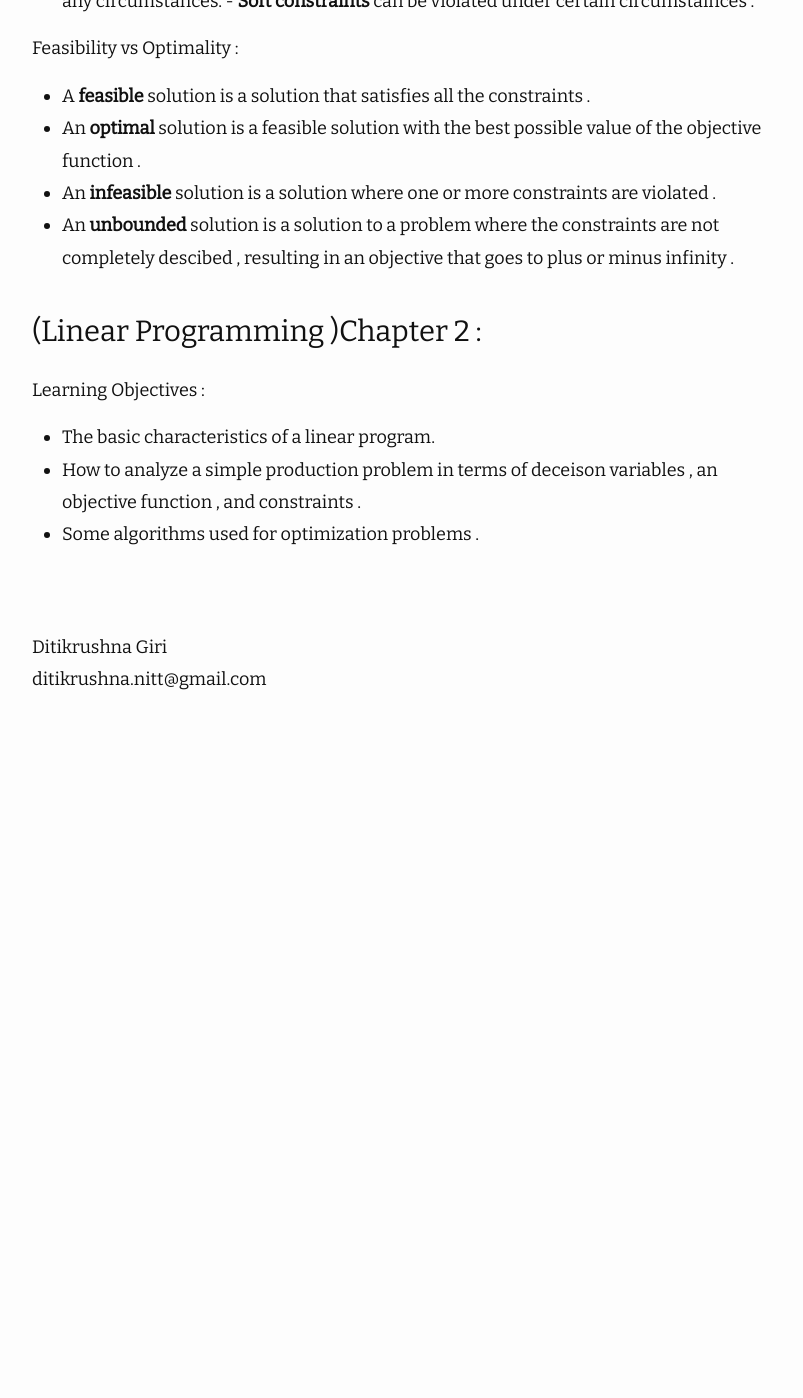
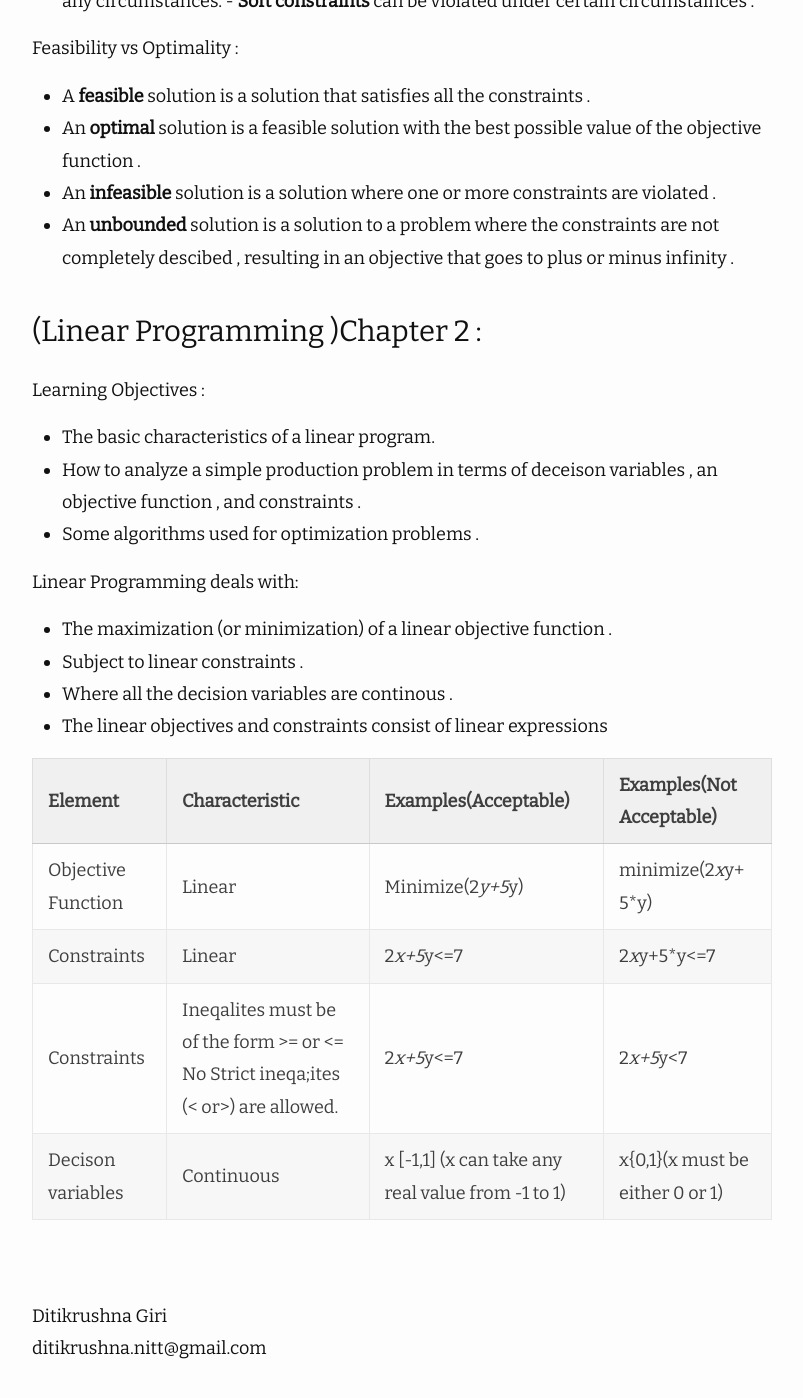
Before and after one commit to ditikrushna/eNotes, a Jekyll site: the page built from _posts/2020-06-29-Mathmatical Optimization.md, in a window 1280 px wide and 1400 px high, scrolled down 1394 px. Shown: the whole window, without its empty margins (238-1041 px from the left). Built offline with Jekyll 4.4.1, drawn with Linux system fonts in a browser that asks for light colours; nearby versions of some CDN libraries; before the commit the page ends 2125 px from its top, so only the background shows below that.

Commit message:
Update 2020-06-29-Mathmatical Optimization.md

```diff
--- a/_posts/2020-06-29-Mathmatical Optimization.md
+++ b/_posts/2020-06-29-Mathmatical Optimization.md
@@ -51,3 +51,16 @@ Feasibility vs Optimality :
  - The basic characteristics of a linear program.
  - How to analyze a simple production problem in terms of deceison variables , an objective function , and constraints .
  - Some algorithms used for optimization problems .
+
+Linear Programming deals with:
+- The maximization (or minimization) of a linear objective function .
+- Subject to linear constraints .
+- Where all the decision variables are continous .
+- The linear objectives and constraints consist of linear expressions
+
+| Element | Characteristic |Examples(Acceptable)|Examples(Not Acceptable)|
+|--|--|--|--|--|
+| Objective Function |Linear  |Minimize(2*y+5*y)|minimize(2*x*y+ 5*y)
+|Constraints|Linear|2*x+5*y<=7|2*x*y+5*y<=7|
+| Constraints | Ineqalites must be of the form >= or <= No Strict ineqa;ites (< or>) are allowed.|2*x+5*y<=7 | 2*x+5*y<7|
+|Decison variables| Continuous | x [-1,1] (x can take any real value from -1 to 1)| x{0,1}(x must be either 0 or 1)|
```
